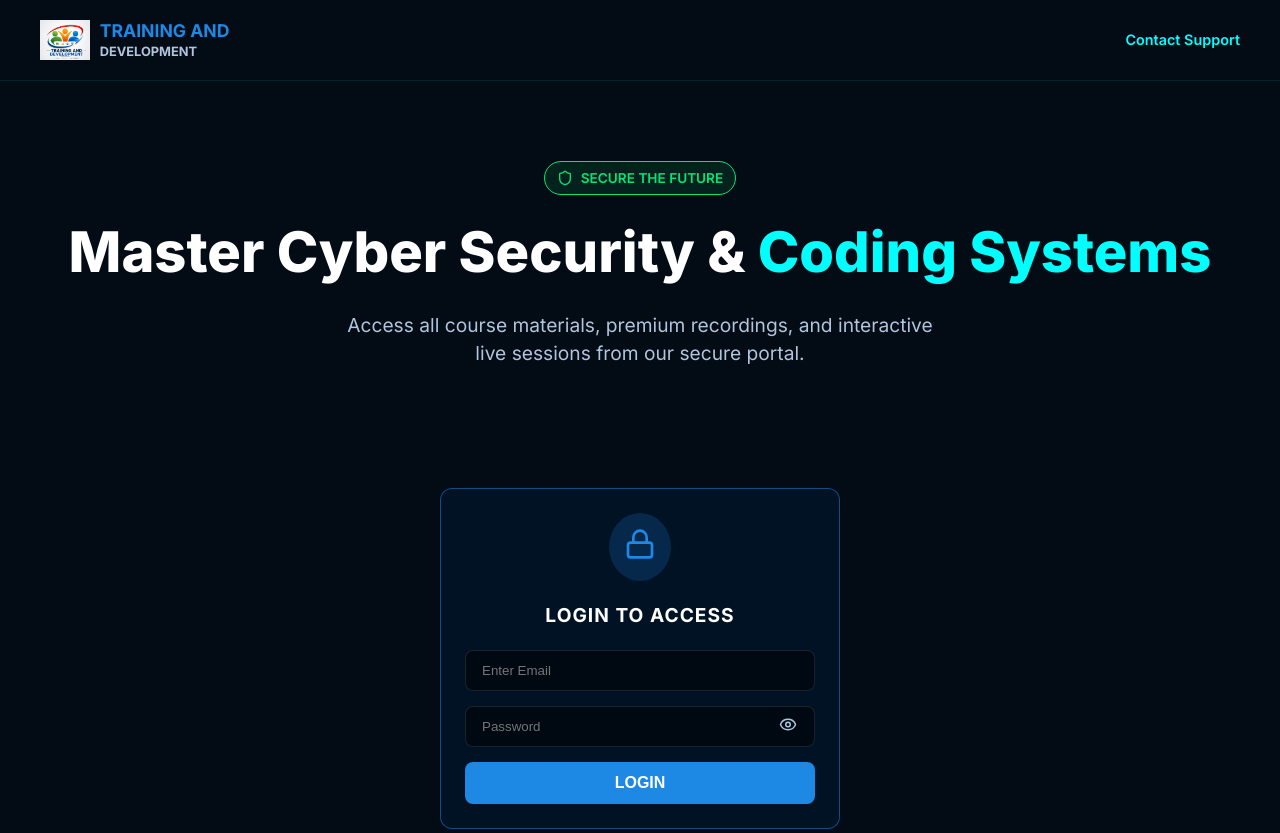
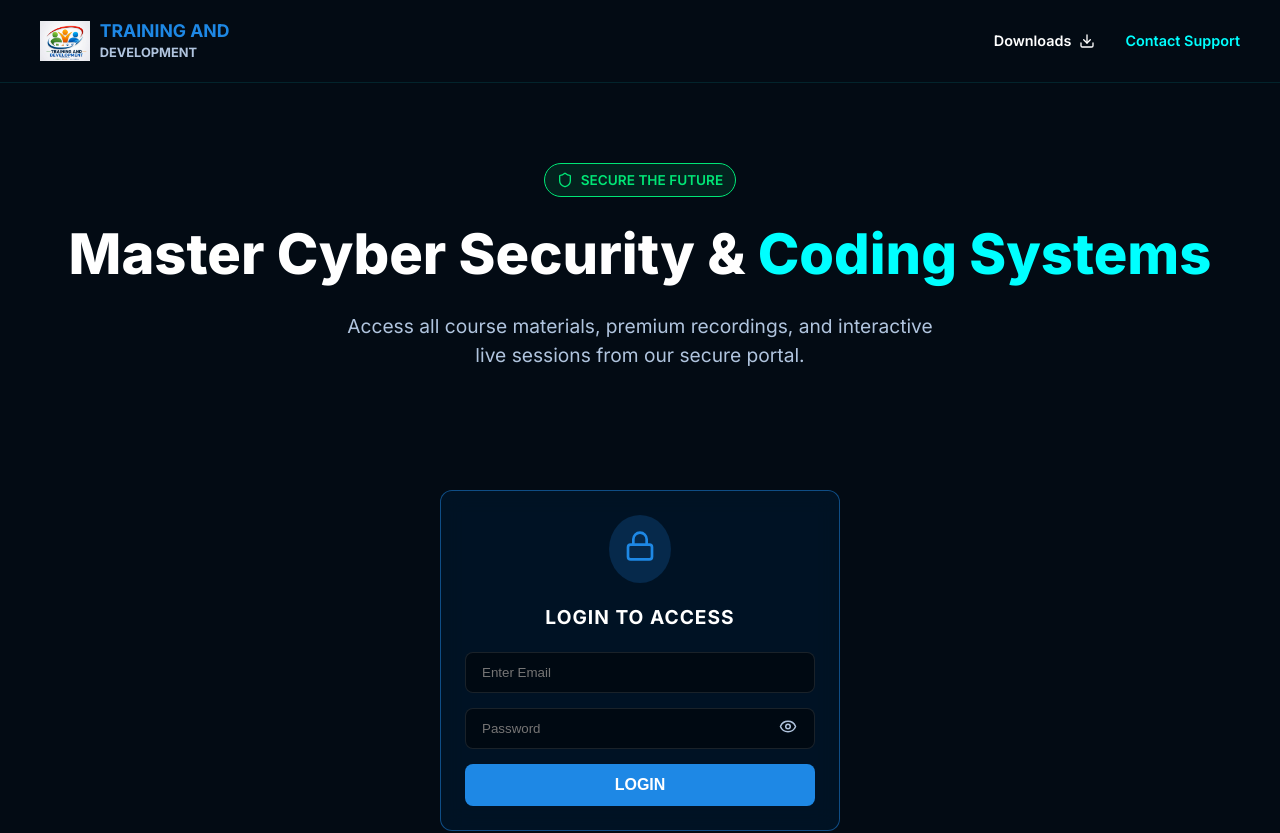
Before and after one commit to metafixerhub/T.A.D, a React app in the folder frontend/: page / in a window 1280 px wide. Shown: the top 833 px of the page. Built offline with nearby package versions, Linux system fonts and the light colour scheme; the HTML template or start-up script is replaced by a standard one.

Commit message:
Add Downloads dropdown menu with external links

```diff
--- a/frontend/src/components/Navbar.jsx
+++ b/frontend/src/components/Navbar.jsx
@@ -1,13 +1,47 @@
-import React from 'react';
+import React, { useState } from 'react';
+import { Download } from 'lucide-react';
 
 const Navbar = () => {
+  const [showDownloads, setShowDownloads] = useState(false);
+
   return (
     <nav style={styles.navbar}>
       <div style={styles.logoContainer}>
         <img src="/logo.png" alt="Logo" style={styles.logo} onError={(e) => { e.target.style.display = 'none' }} />
         <span style={styles.brandName}>TRAINING AND<br/><span style={{fontSize:'0.8rem', color:'#b0c4de'}}>DEVELOPMENT</span></span>
       </div>
-      <a href="mailto:contact@training.com" style={styles.contactLink}>Contact Support</a>
+
+      <div style={{ display: 'flex', gap: '30px', alignItems: 'center' }}>
+        {/* Downloads Dropdown */}
+        <div
+          style={{ position: 'relative' }}
+          onMouseEnter={() => setShowDownloads(true)}
+          onMouseLeave={() => setShowDownloads(false)}
+        >
+          <div style={styles.downloadToggle}>
+            Downloads <Download size={16} />
+          </div>
+
+          {showDownloads && (
+            <div style={styles.dropdown}>
+              <a href="#" target="_blank" rel="noreferrer" style={styles.dropdownItem}>
+                <span>Antigravity</span>
+                <button className="btn-primary" style={styles.smallBtn}>Download</button>
+              </a>
+              <a href="https://www.google.com/chrome/" target="_blank" rel="noreferrer" style={styles.dropdownItem}>
+                <span>Chrome Browser</span>
+                <button className="btn-primary" style={styles.smallBtn}>Download</button>
+              </a>
+              <a href="https://code.visualstudio.com/Download" target="_blank" rel="noreferrer" style={styles.dropdownItem}>
+                <span>VS Code</span>
+                <button className="btn-primary" style={styles.smallBtn}>Download</button>
+              </a>
+            </div>
+          )}
+        </div>
+
+        <a href="mailto:contact@training.com" style={styles.contactLink}>Contact Support</a>
+      </div>
     </nav>
   );
 };
@@ -41,6 +75,45 @@ const styles = {
     textDecoration: 'none',
     fontSize: '0.9rem',
     fontWeight: 600
+  },
+  downloadToggle: {
+    color: '#fff',
+    display: 'flex',
+    alignItems: 'center',
+    gap: '8px',
+    cursor: 'pointer',
+    fontSize: '0.9rem',
+    fontWeight: 600,
+    padding: '10px 0',
+  },
+  dropdown: {
+    position: 'absolute',
+    top: '100%',
+    right: 0,
+    width: '280px',
+    background: 'rgba(0, 15, 30, 0.95)',
+    border: '1px solid rgba(0, 255, 255, 0.2)',
+    borderRadius: '8px',
+    padding: '10px 0',
+    display: 'flex',
+    flexDirection: 'column',
+    boxShadow: '0 10px 30px rgba(0,0,0,0.5)',
+    zIndex: 50,
+  },
+  dropdownItem: {
+    display: 'flex',
+    justifyContent: 'space-between',
+    alignItems: 'center',
+    padding: '12px 20px',
+    color: '#b0c4de',
+    textDecoration: 'none',
+    fontSize: '0.9rem',
+    transition: 'background 0.2s ease',
+  },
+  smallBtn: {
+    padding: '6px 12px',
+    fontSize: '0.75rem',
+    borderRadius: '4px',
   }
 };
 
```
